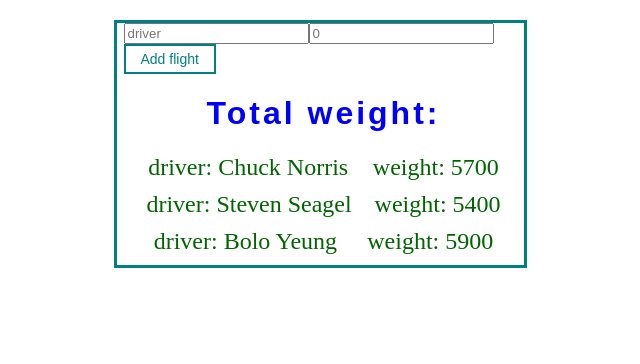
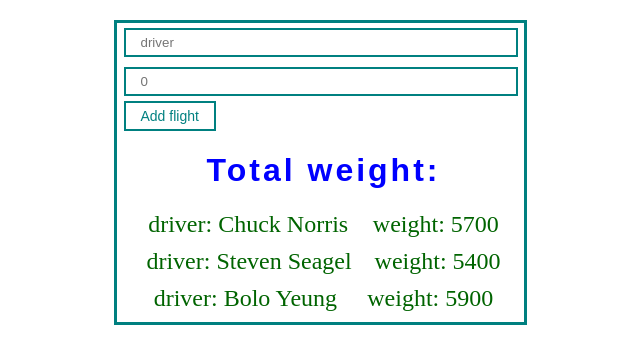
Before and after one commit to Ivan583/trucks, a React (Create React App) app: page / in a window 1280 px wide. Shown: the top 364 px of the page, without its empty margins (320-960 px from the left). Built offline with nearby package versions, Linux system fonts and the light colour scheme.

Commit message:
подключение input

```diff
--- a/src/App.js
+++ b/src/App.js
@@ -1,6 +1,7 @@
 import { useState } from "react";
 import FlightList from "./components/FlightList";
 import MyButton from "./components/UI/button/MyButton";
+import MyInput from "./components/UI/input/MyInput";
 
 function App() {
 const [flights, setFlights] = useState([
@@ -12,8 +13,8 @@ const [flights, setFlights] = useState([
   return (
     <div className="App">
       <form>
-        <input type="text" placeholder="driver" />
-        <input type="number" placeholder="0" />
+        <MyInput type="text" placeholder="driver" />
+        <MyInput type="number" placeholder="0" />
         <MyButton>Add flight</MyButton>
       </form>
 
--- a/src/components/UI/input/MyInput.jsx
+++ b/src/components/UI/input/MyInput.jsx
@@ -1,8 +1,9 @@
 import React from "react";
+import classes from "./MyInput.module.css";
 
 export default function MyInput(props) {
 
     return (
-        <input {...props} />
+        <input className={classes.myInput} {...props} />
     );
 }
```
